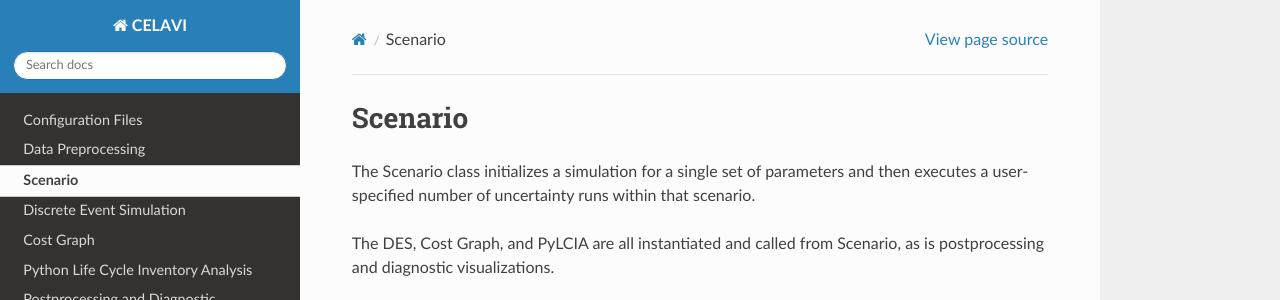
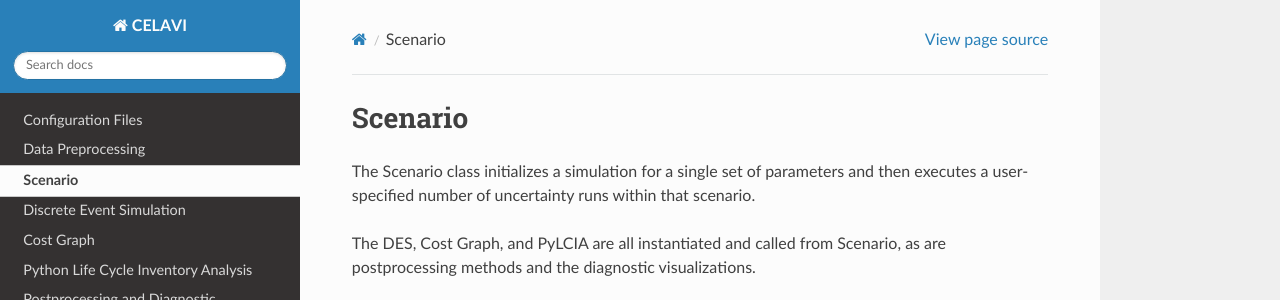
Before and after one commit to NREL/celavi, a Sphinx documentation site: the page built from docs/doc_scenario.rst, in a window 1280 px wide, cut to the strip 0-300 px from the top of the page. Built offline with Sphinx 7.4.7 and the Read the Docs theme 2.0.0, drawn with Linux system fonts in a browser that asks for light colours.

Commit message:
adds some additional explanations

```diff
--- a/docs/doc_des.rst
+++ b/docs/doc_des.rst
@@ -3,8 +3,8 @@ Discrete Event Simulation
 
 The discrete event simulation (DES) consists of:
 
-* A **Context** instance which stores supply-chain-level information and methods
-* Many **Component** instances that transition through the supply chain during the simulation
+* A **Context** instance which stores supply-chain-level information and methods.
+* Many **Component** instances that transition through the supply chain during the simulation.
 * A **Facility Inventory** for every facility in the supply chain: this inventory records material flows.
 * A **Transportation Tracker** for every facility in the supply chain with *inbound* material flows.
 
--- a/docs/doc_scenario.rst
+++ b/docs/doc_scenario.rst
@@ -3,7 +3,7 @@ Scenario
 
 The Scenario class initializes a simulation for a single set of parameters and then executes a user-specified number of uncertainty runs within that scenario.
 
-The DES, Cost Graph, and PyLCIA are all instantiated and called from Scenario, as is postprocessing and diagnostic visualizations.
+The DES, Cost Graph, and PyLCIA are all instantiated and called from Scenario, as are postprocessing methods and the diagnostic visualizations.
 
 .. automodule:: celavi.scenario
     :members:
```
Also changed, not shown: docs/doc_preprocessing.rst (+10 -0 lines).
